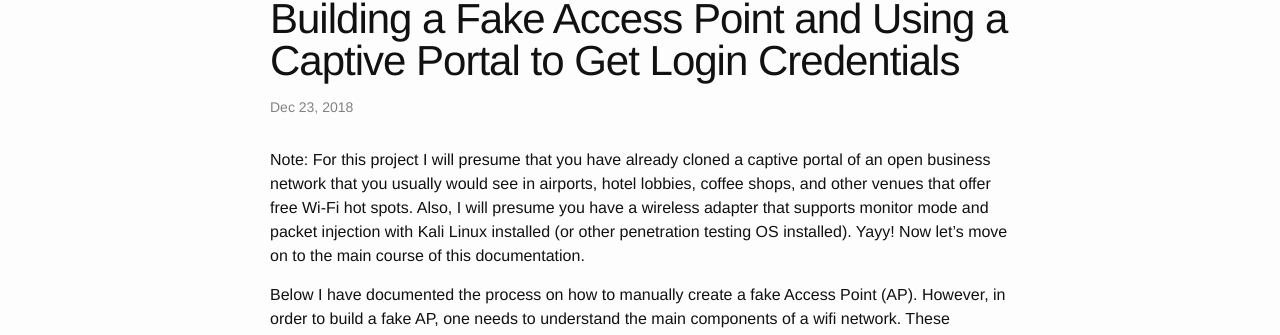
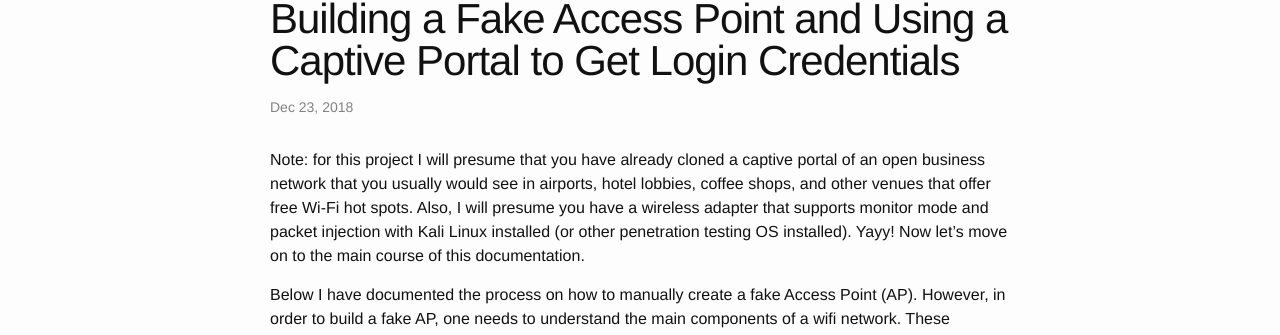
Before and after one commit to alexalwks2/aaronjohn2.github.io, a Jekyll site: the page built from _posts/2018-12-23-captive-portal.md, in a window 1280 px wide and 900 px high. Shown: the part 94-429 px from the top of the window. Built offline with Jekyll 4.4.1, drawn with Linux system fonts in a browser that asks for light colours; comment, search, counter and statistics services are not loaded; part of the change alters nothing that is shown; some of the changed text lies outside the part shown.

````diff
--- a/_posts/2018-12-23-captive-portal.md
+++ b/_posts/2018-12-23-captive-portal.md
@@ -6,7 +6,7 @@ date:   2018-12-23 21:26:27
 categories: Kali, DHCP, hostapd, DNS, apache, wireshark
 ---
 
- Note: For this project I will presume that you have already cloned a captive portal of an open business network that you usually would see in airports, hotel lobbies, coffee shops, and other venues that offer free Wi-Fi hot spots. Also, I will presume you have a wireless adapter that supports monitor mode and packet injection with Kali Linux installed (or other penetration testing OS installed). Yayy! Now let's move on to the main course of this documentation.
+ Note: for this project I will presume that you have already cloned a captive portal of an open business network that you usually would see in airports, hotel lobbies, coffee shops, and other venues that offer free Wi-Fi hot spots. Also, I will presume you have a wireless adapter that supports monitor mode and packet injection with Kali Linux installed (or other penetration testing OS installed). Yayy! Now let's move on to the main course of this documentation.
 
 Below I have documented the process on how to manually create a fake Access Point (AP). However, in order to build a fake AP, one needs to understand the main components of a wifi network. These components are:
 
@@ -56,7 +56,7 @@ address=/#/10.0.0.1
 ```shell
 dnsmasq -C /root/Downloads/fake-ap/dnsmasq.conf
 ```
-(Note: make sure you change the below path to where you saved the dnsmasq.conf file)
+(Note: make sure you change the above path to where you saved the dnsmasq.conf file)
 
 5. Next, we will configure hostapd to start fake AP, in order to allow people to connect to it. Here, copy the below code and save it in a file called dnsmasq.conf
 ```shell
@@ -75,7 +75,7 @@ driver=nl80211
 ```shell
 hostapd /root/Downloads/fake-ap/hostapd.conf -B
 ```
-(Here, -B is used so that it will execute the above command in the background)
+(Here, -B is used so that it will execute the above command in the background. Also, make sure you change the above path to where you saved the hostapd.conf file)
 
 7. Next, we will configure wlan0 (or whatever interface that your running) to have an IP address of 10.0.0.1
 ```shell
````
